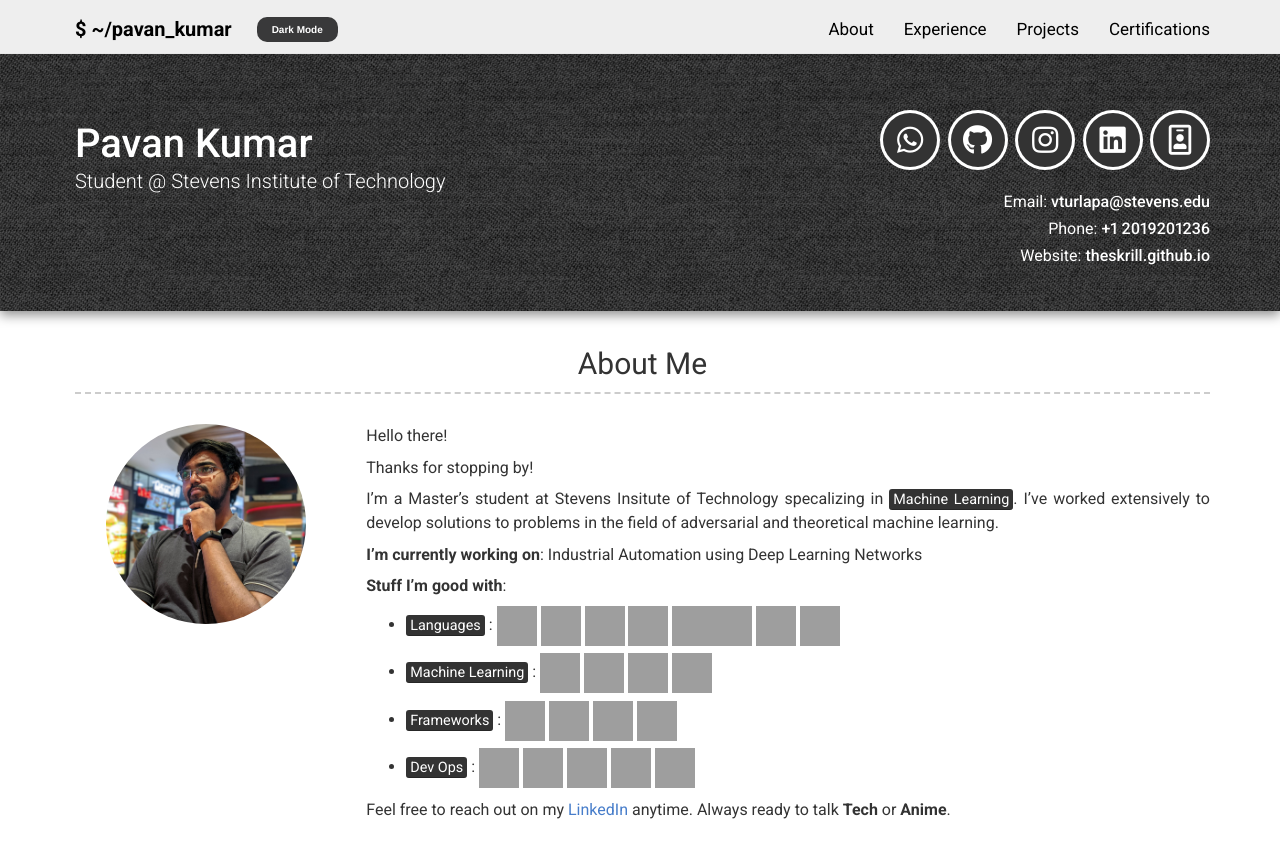
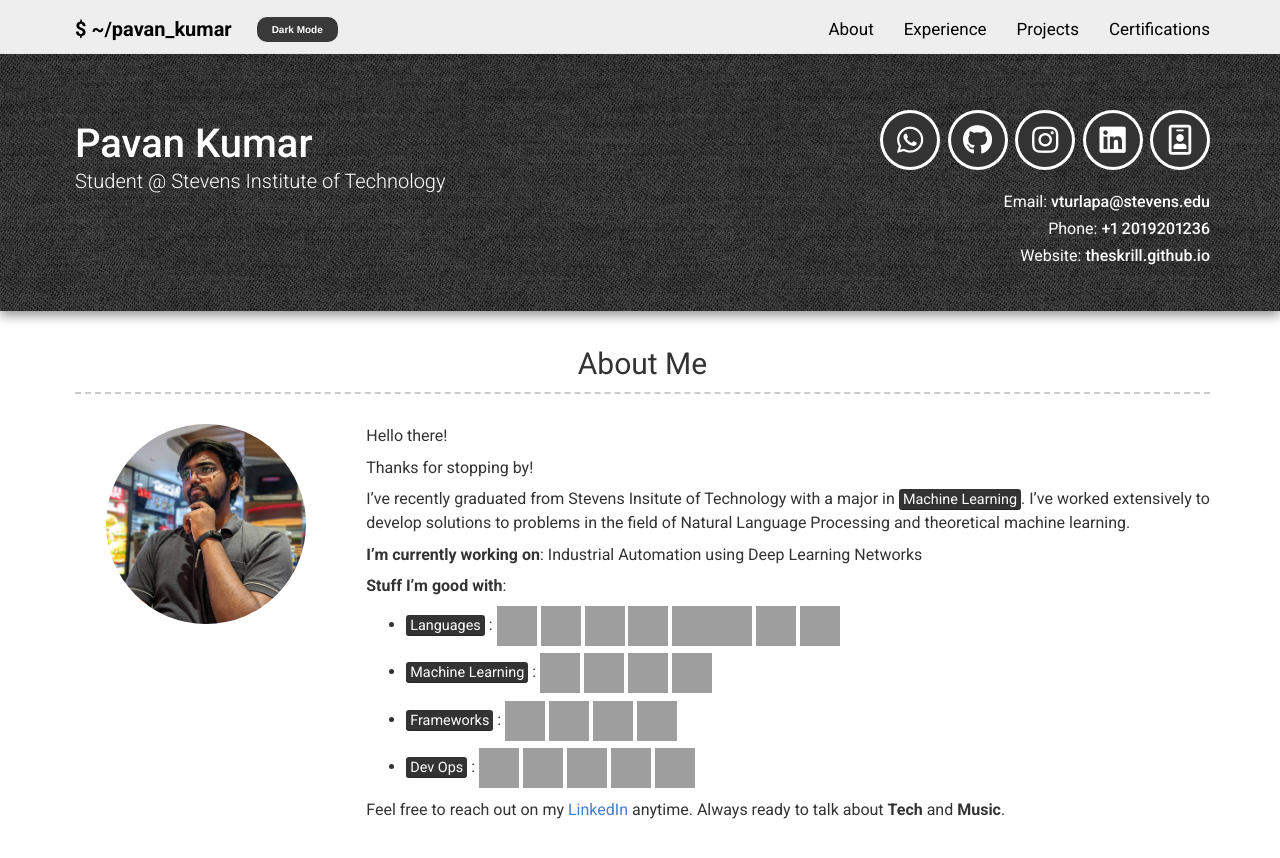
Before and after one commit to pavan-turlapati/pavan-turlapati.github.io, a Jekyll site: the page built from pages/insland.html, in a window 1280 px wide and 900 px high, cut to the strip 0-858 px from the top of the window. Built offline with Jekyll 4.4.1, drawn with Linux system fonts in a browser that asks for light colours; nearby versions of some CDN libraries; grey boxes are pictures that could not be loaded.

Commit message:
Updated description

```diff
--- a/_config.yml
+++ b/_config.yml
@@ -16,7 +16,7 @@ darkmode: false
 # Social links
 #twitter_username: jekyllrb
 
-github_username:  theskrill
+github_username:  pavan-turlapati
 #stackoverflow_username: 8700517/vinayak-sharma
 #facebook_username: vinayak19th
 instagram_username: the.skrill
@@ -53,8 +53,8 @@ about_content: | # this will include new lines to allow paragraphs
 
   Thanks for stopping by!
 
-  I'm a Master's student at Stevens Insitute of Technology specalizing in <mark>Machine Learning</mark>.
-  I've worked extensively to develop solutions to problems in the field of adversarial and theoretical machine learning.
+  I've recently graduated from Stevens Insitute of Technology with a major in <mark>Machine Learning</mark>.
+  I've worked extensively to develop solutions to problems in the field of Natural Language Processing and theoretical machine learning.
 
   <b>I'm currently working on</b>: Industrial Automation using Deep Learning Networks
 
@@ -67,7 +67,7 @@ about_content: | # this will include new lines to allow paragraphs
 
   - <mark>Dev Ops</mark> : <img src="https://www.vectorlogo.zone/logos/kubernetes/kubernetes-icon.svg" alt="kubernetes" width="40" height="40"/> <img src="https://www.vectorlogo.zone/logos/google_cloud/google_cloud-icon.svg" alt="gcp" width="40" height="40"/> <img src="https://raw.githubusercontent.com/devicons/devicon/master/icons/docker/docker-original-wordmark.svg" alt="docker" width="40" height="40"/> <img src="https://raw.githubusercontent.com/devicons/devicon/master/icons/amazonwebservices/amazonwebservices-original-wordmark.svg" alt="aws" width="40" height="40"/> <img src="https://www.vectorlogo.zone/logos/microsoft_azure/microsoft_azure-icon.svg" alt="azure" width="40" height="40"/>
 
-  Feel free to reach out on my [LinkedIn](https://www.linkedin.com/in/vinayaksha/) anytime. Always ready to talk <b>Tech</b> or <b>Anime</b>.
+  Feel free to reach out on my [LinkedIn](https://www.linkedin.com/in/pavan-turlapati/) anytime. Always ready to talk about <b>Tech</b> and <b>Music</b>.
 
 
 # Projects Section
```
